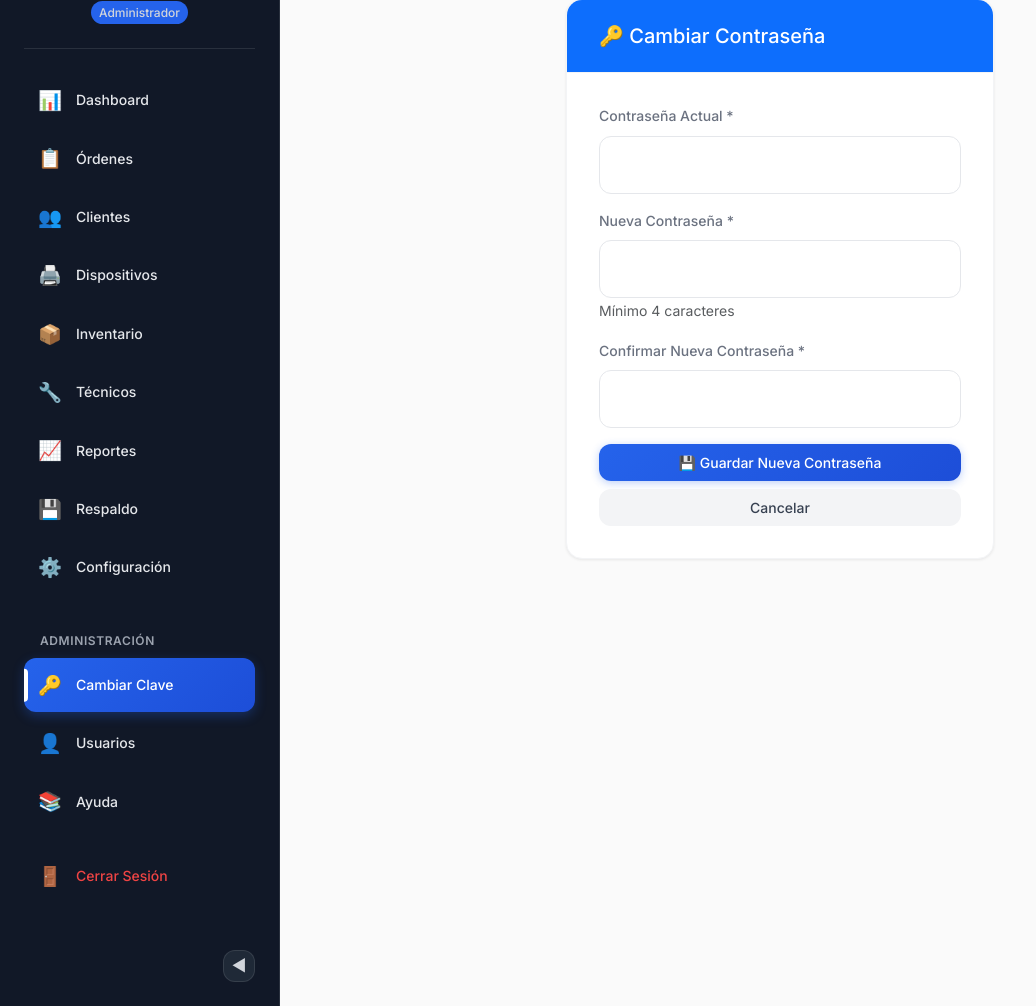
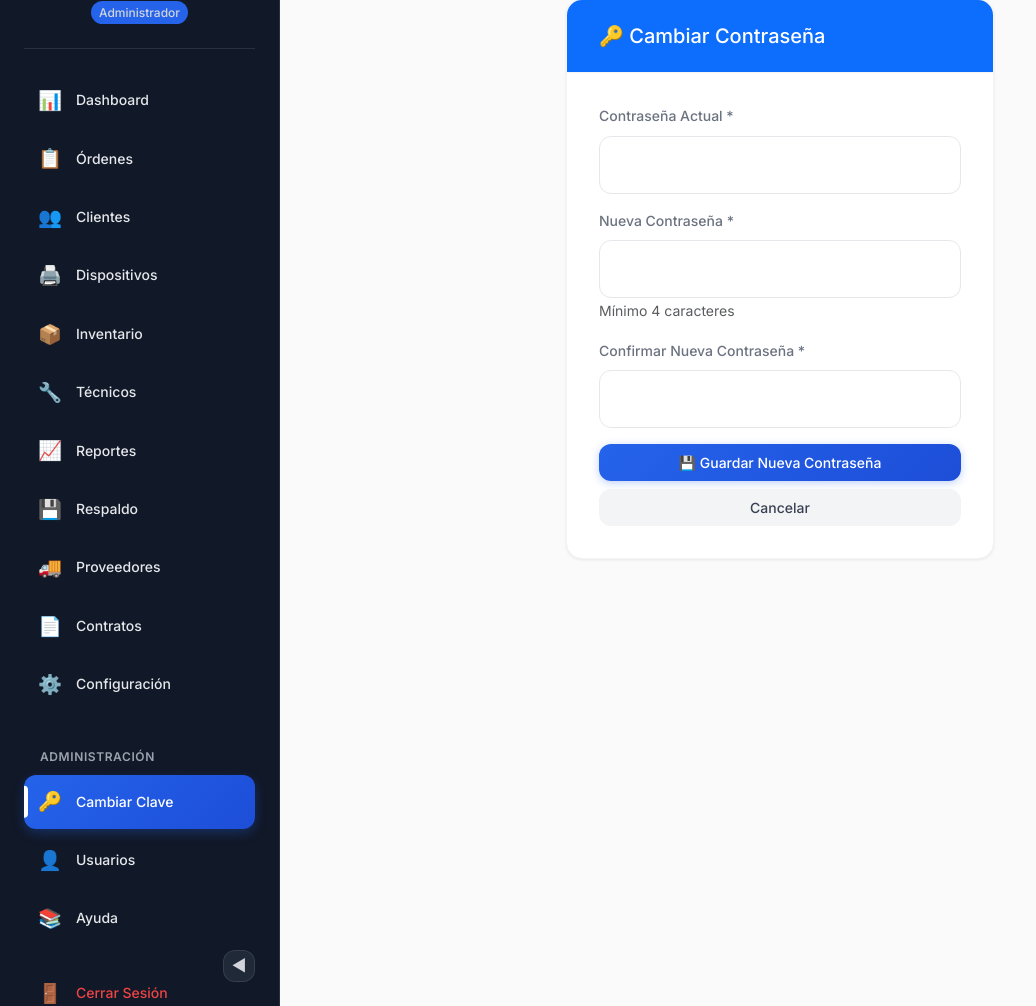
Before and after one commit to clgil/SGMegaPrintLab, a Flask app: page /auth/cambiar_password in a window 1280 px wide. Shown: the part 159-1165 px from the top of the page, without its empty margins (0-1036 px from the left). Run offline with Flask 3, Linux system fonts and the light colour scheme; a user stored in the database is signed in; some libraries are stand-ins or nearby versions.

Commit message:
Fix navigation menu issues and improve user interface
Key features implemented:
- Updated base.html template to fix missing navigation items for proveedores and contratos modules
- Added conditional menu links for proveedores and contratos accessible to administrador role
- Enhanced sidebar navigation structure with proper role-based access control
- Improved user interface consistency across authenticated pages

The changes restore full navigation functionality and ensure all administrative modules are properly accessible through the main menu system.

```diff
--- a/taller_impresoras/templates/base.html
+++ b/taller_impresoras/templates/base.html
@@ -105,6 +105,22 @@
                 <a class="nav-link {% if 'backup' in request.endpoint %}active{% endif %}" href="{{ url_for('backup.index') }}">
                     <span class="nav-icon">💾</span>
                     <span class="nav-text">Respaldo</span>
+                </a>
+            </li>
+            {% endif %}
+            {% if current_user.rol == 'administrador' %}
+            <li class="nav-item">
+                <a class="nav-link {% if 'proveedores' in request.endpoint %}active{% endif %}" href="{{ url_for('proveedores.index') }}">
+                    <span class="nav-icon">🚚</span>
+                    <span class="nav-text">Proveedores</span>
+                </a>
+            </li>
+            {% endif %}
+            {% if current_user.rol == 'administrador' %}
+            <li class="nav-item">
+                <a class="nav-link {% if 'contratos' in request.endpoint %}active{% endif %}" href="{{ url_for('contratos.index') }}">
+                    <span class="nav-icon">📄</span>
+                    <span class="nav-text">Contratos</span>
                 </a>
             </li>
             {% endif %}
```
Also changed, not shown: 1 other file.
